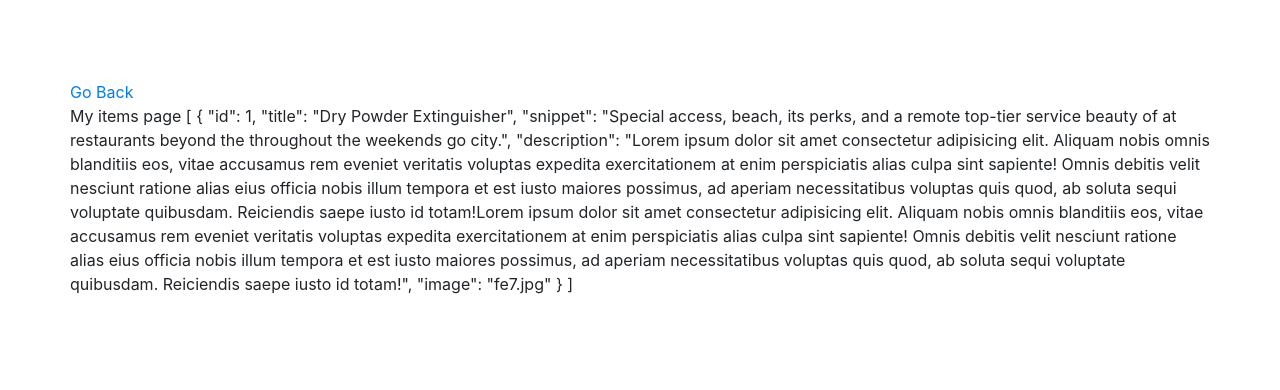
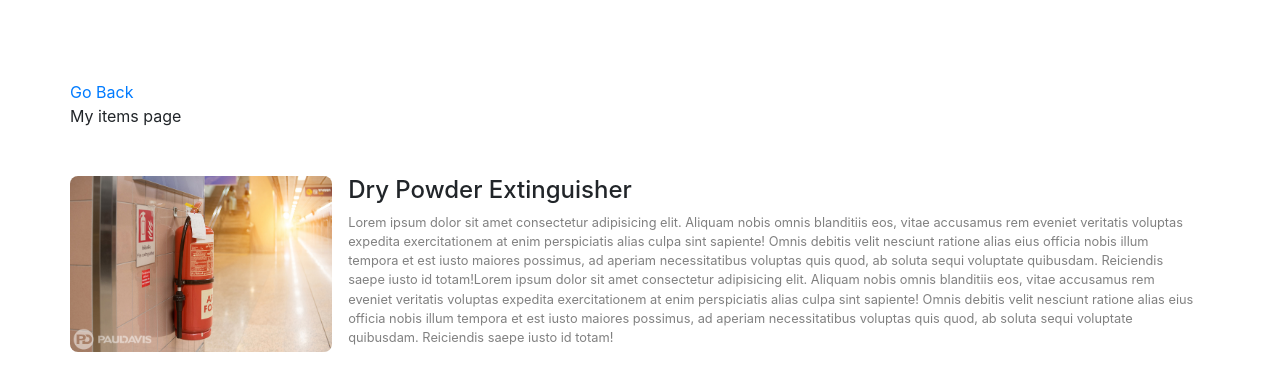
Before and after one commit to stillonwarpath/nuxt_fire_extinguisher, a Nuxt app: page /my-items in a window 1280 px wide. Shown: the top 390 px of the page. Built offline with nearby package versions, Linux system fonts and the light colour scheme.

Commit message:
Displayed rented fire extinguisher.

```diff
--- a/pages/my-items.vue
+++ b/pages/my-items.vue
@@ -1,7 +1,11 @@
 <template>
     <div>
         My items page
-        {{ myRentals }}
+        <MyItem
+          v-for="item in myRentals"
+          :key="item.id"
+          :item="item"
+        />
     </div>
 </template>
 
```
